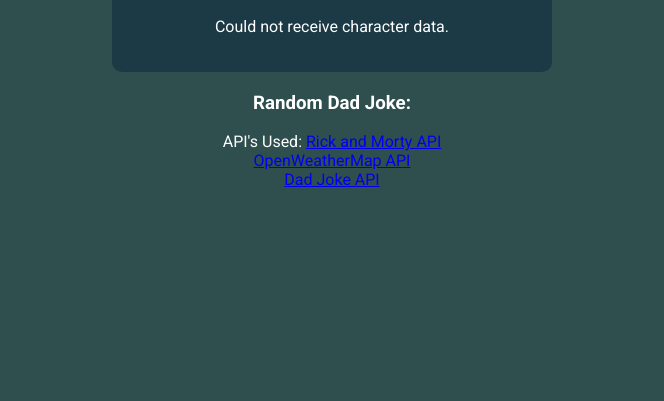
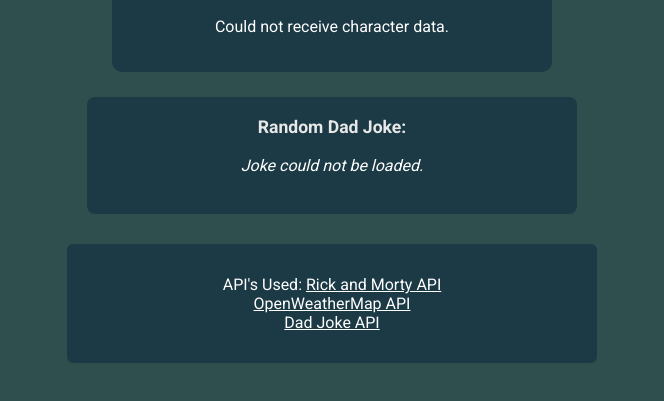
Before and after one commit to George-Baxter/Assignment3JS, a plain HTML site: page index.html in a window 1280 px wide. Shown: the part 281-682 px from the top of the page, without its empty margins (308-972 px from the left). Drawn offline with Linux system fonts and the light colour scheme; no server answers.

Commit message:
Fixed HTML issues Added styling for joke box Added comments for function clarity

```diff
--- a/css/style.css
+++ b/css/style.css
@@ -40,3 +40,40 @@ button:hover {
     max-height: 250px;
     border-radius: 10px;
 }
+#jokeBox {
+    margin: 25px auto;
+    padding: 20px;
+    background-color: #1c3a45;
+    border-radius: 8px;
+    max-width: 450px;
+}
+#jokeBox h3 {
+    color: #e8e8e8;
+    margin-top: 0;
+    font-size: 1.1em;
+
+}
+#jokeText {
+    font-style: italic;
+    line-height: 1.5;
+
+}
+footer {
+    margin-top: 30px;
+    padding: 15px;
+    background-color: #1c3a45;
+    border-radius: 6px;
+    max-width: 500px;
+    margin-left: auto;
+    margin-right: auto;
+}
+
+footer a {
+    color: #ffffff;
+    text-decoration: underline;
+}
+
+footer a:hover {
+    color: #e02727;
+    transition: color 0.2s;
+}
--- a/js/script.js
+++ b/js/script.js
@@ -48,15 +48,18 @@ async function getRandCharacter() {
     } catch (error) {
         console.error('Error fetching character data:', error);
         characterInfo.innerHTML = 'Could not receive character data.';
+        jokeText.textContent = `Joke could not be loaded.`;
     }
 
 }
+
+// Function to get a random dad joke
 async function getDadJoke() {
     try {
         const jokeResponse = await fetch(dadJokeURL, {
             headers: {
                 'Accept': 'application/json',
-                'User-Agent': 'Rick and Morty JS Assignment (https://github.com/George-Baxter/Assignment3JS)'
+                'User-Agent': 'Rick and Morty JS Assignment (https://github.com/George-Baxter/Assignment3JS)' // Adding User-Agent header
             }
         });
         const jokeData = await jokeResponse.json();
@@ -66,7 +69,7 @@ async function getDadJoke() {
         return 'Could not fetch dad joke.';
     }
 }
-
+// Function to get weather data from Barrie
 async function fetchWeather() {
     try {
         const weatherResponse = await fetch(`https://api.openweathermap.org/data/2.5/weather?q=Barrie,ON,CA&appid=${weatherApi}&units=metric`);
```
Also changed, not shown: index.html (+1 -1 lines).
